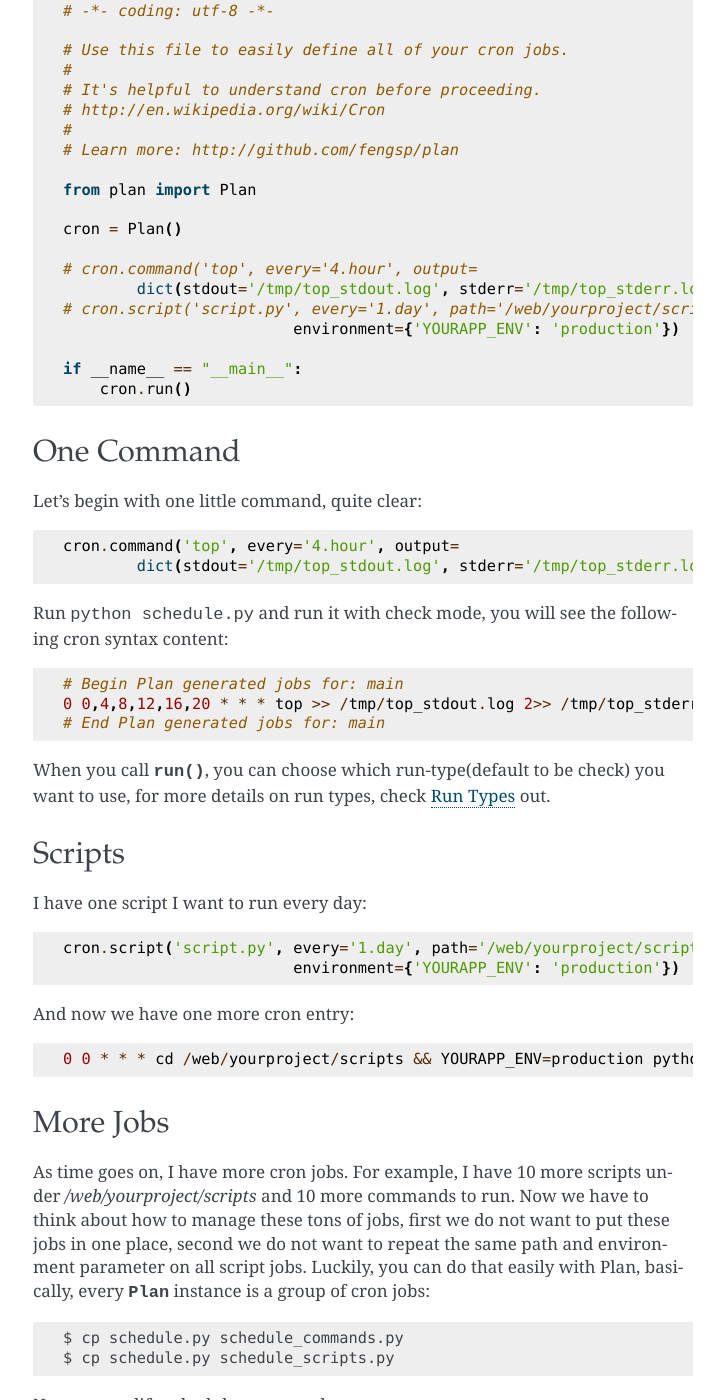
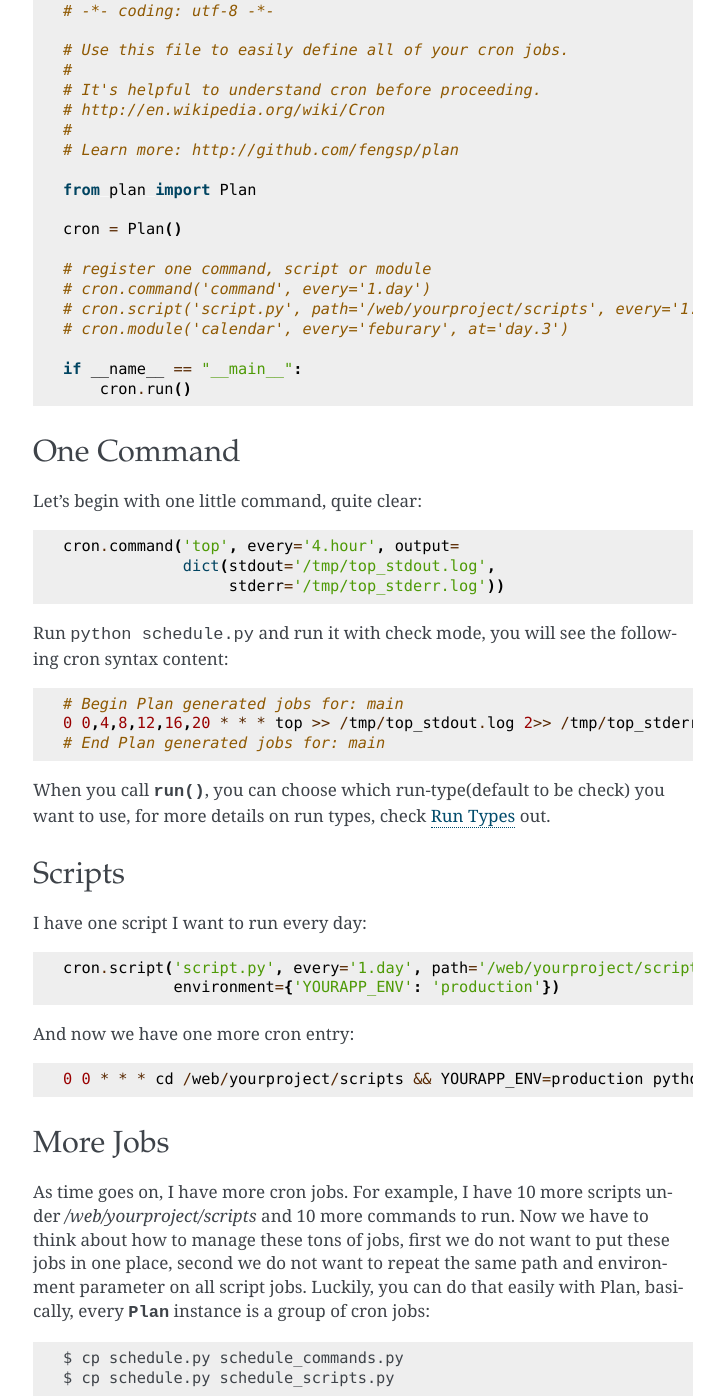
Before and after one commit to fengsp/plan, a Sphinx documentation site: the page built from docs/tutorial.rst, in a window 1280 px wide and 1400 px high, scrolled down 787 px. Shown: the whole window, without its empty margins (387-1111 px from the left). Built offline with Sphinx 7.4.7, drawn with Linux system fonts in a browser that asks for light colours.

Commit message:
Fixed pep8 violations in docs

```diff
--- a/docs/job_definition.rst
+++ b/docs/job_definition.rst
@@ -11,8 +11,8 @@ Here is one example::
     from plan import Job
 
     job = Job('ruby script.rb', every='1.month', at='day.5',
-                            path='/web/scripts', output='null',
-                            environment={'RAILS_ENV': 'production'})
+              path='/web/scripts', output='null',
+              environment={'RAILS_ENV': 'production'})
 
 
 Every
@@ -100,4 +100,4 @@ For example::
     job = Job('job', every='1.day', output='null')
     job = Job('job', every='1.day', output='> /tmp/stdout.log 2> /tmp/stderr.log')
     job = Job('job', every='1.day', output=
-                dict(stdout='/tmp/stdout.log', stderr='/tmp/stderr.log'))
+              dict(stdout='/tmp/stdout.log', stderr='/tmp/stderr.log'))
--- a/docs/tutorial.rst
+++ b/docs/tutorial.rst
@@ -51,10 +51,10 @@ you can modify this file for your own needs, the file looks like this::
 
     cron = Plan()
 
-    # cron.command('top', every='4.hour', output=
-            dict(stdout='/tmp/top_stdout.log', stderr='/tmp/top_stderr.log'))
-    # cron.script('script.py', every='1.day', path='/web/yourproject/scripts',
-                             environment={'YOURAPP_ENV': 'production'})
+    # register one command, script or module
+    # cron.command('command', every='1.day')
+    # cron.script('script.py', path='/web/yourproject/scripts', every='1.month')
+    # cron.module('calendar', every='feburary', at='day.3')
 
     if __name__ == "__main__":
         cron.run()
@@ -66,7 +66,8 @@ One Command
 Let's begin with one little command, quite clear::
 
     cron.command('top', every='4.hour', output=
-            dict(stdout='/tmp/top_stdout.log', stderr='/tmp/top_stderr.log'))
+                 dict(stdout='/tmp/top_stdout.log',
+                      stderr='/tmp/top_stderr.log'))
 
 Run ``python schedule.py`` and run it with check mode, you will see the
 following cron syntax content::
@@ -86,7 +87,7 @@ Scripts
 I have one script I want to run every day::
 
     cron.script('script.py', every='1.day', path='/web/yourproject/scripts',
-                             environment={'YOURAPP_ENV': 'production'})
+                environment={'YOURAPP_ENV': 'production'})
 
 And now we have one more cron entry::
 
@@ -114,7 +115,8 @@ Now we modify schedule_commands.py::
     cron = Plan("commands")
 
     cron.command('top', every='4.hour', output=
-              dict(stdout='/tmp/top_stdout.log', stderr='/tmp/top_stderr.log'))
+                 dict(stdout='/tmp/top_stdout.log',
+                      stderr='/tmp/top_stderr.log'))
     cron.command('yourcommand', every='sunday', at='hour.12 minute.0 minute.30')
     # more commands here
 
@@ -126,7 +128,7 @@ Then schedule_scripts.py::
     from plan import Plan
 
     cron = Plan("scripts", path='/web/yourproject/scripts',
-                                 environment={'YOURAPP_ENV': 'production'})
+                environment={'YOURAPP_ENV': 'production'})
 
     cron.script('script.py', every='1.day')
     cron.script('script_2.py', every='1.month', at='hour.12 minute.0')
```
